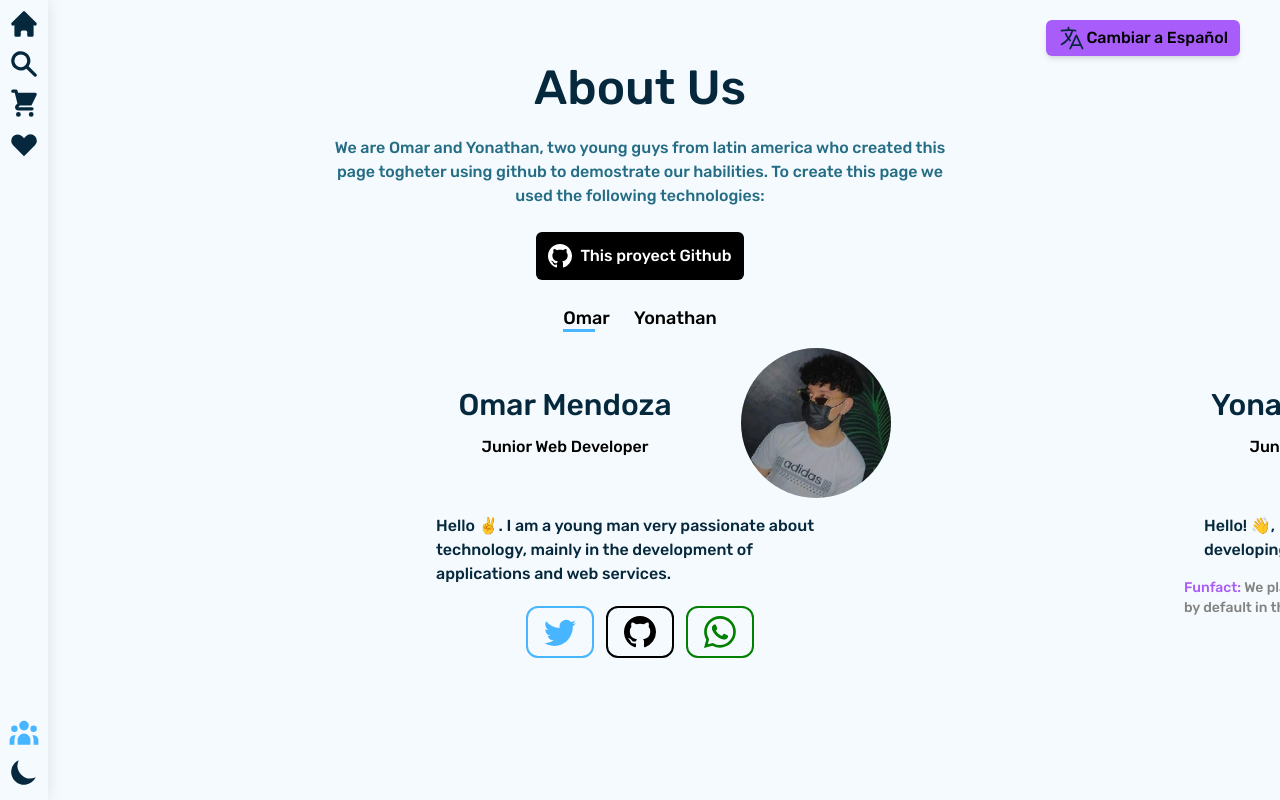
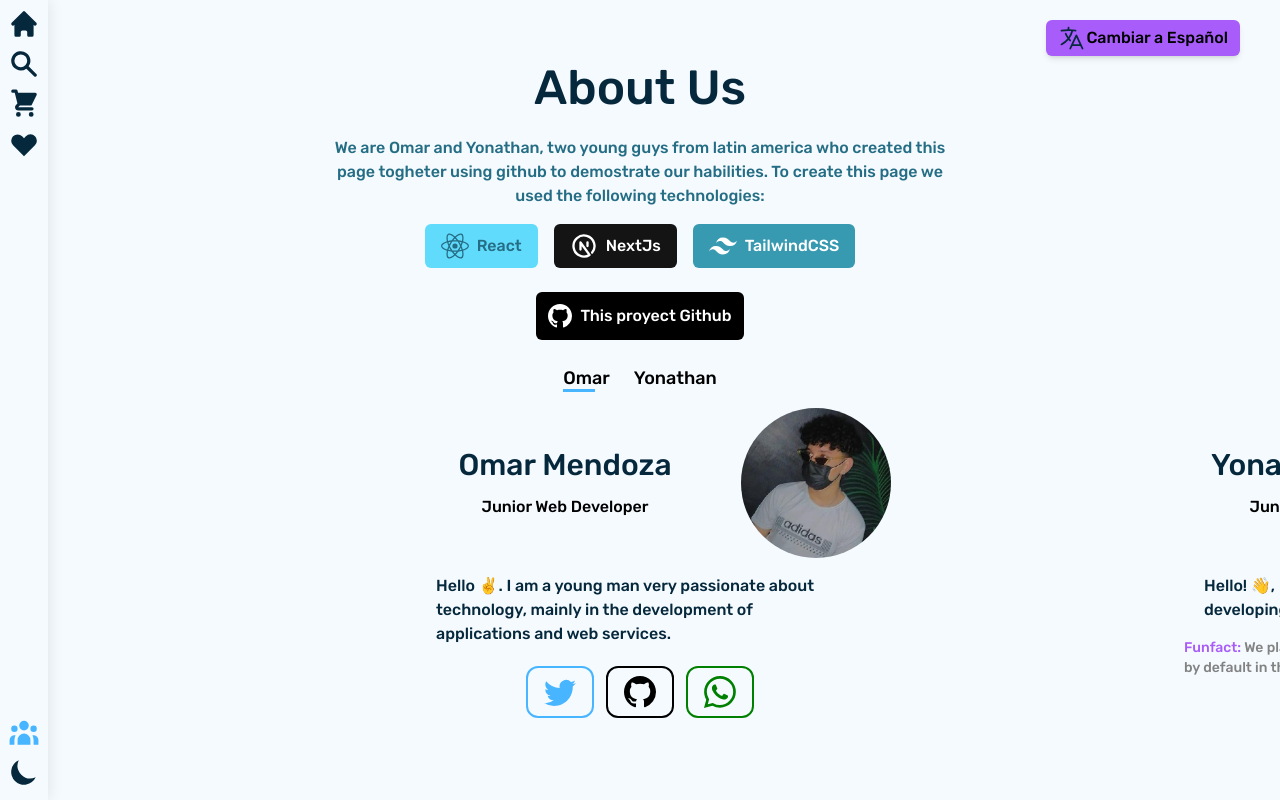
Before and after one commit to mendoza000/myshoes, a Next.js app: page /about_us in a window 1280 px wide. Built offline with nearby package versions, Linux system fonts and the light colour scheme; what next-redux-wrapper would draw is missing.

Commit message:
fixed some bugs

```diff
--- a/components/BottomNavbar.jsx
+++ b/components/BottomNavbar.jsx
@@ -10,14 +10,14 @@ const BottomNavbar = () => {
   return (
     <>
       {router.pathname !== "/product/[id]" && (
-        <div className="fixed bottom-0 min-w-full py-4 bottom-navbar custom-shadow bg-background_main_l md:hidden ">
+        <div className="fixed bottom-0 min-w-full py-4 bottom-navbar custom-shadow bg-background_main_l md:hidden z-20 dark:bg-fonts_main">
           <ul className="flex items-center justify-around min-w-full">
             <li>
               <Link href={"/"}>
                 <a>
                   <HiHome
                     className={`h-6 w-6 duration-300 ${
-                      route === "/" ? "fill-buttons_main" : "fill-fonts_main"
+                      route === "/" ? "fill-buttons_main" : "fill-fonts_main dark:fill-background_main"
                     }`}
                   />
                 </a>
@@ -30,7 +30,7 @@ const BottomNavbar = () => {
                     className={`h-6 w-6 duration-300 ${
                       route === "/search"
                         ? "fill-buttons_main"
-                        : "fill-fonts_main"
+                        : "fill-fonts_main dark:fill-background_main"
                     }`}
                   />
                 </a>
@@ -43,7 +43,7 @@ const BottomNavbar = () => {
                     className={`h-6 w-6 duration-300 ${
                       route === "/favs"
                         ? "fill-buttons_main"
-                        : "fill-fonts_main"
+                        : "fill-fonts_main dark:fill-background_main"
                     }`}
                   />
                 </a>
@@ -56,7 +56,7 @@ const BottomNavbar = () => {
                     className={`h-6 w-6 duration-300 ${
                       route === "/cart"
                         ? "fill-buttons_main"
-                        : "fill-fonts_main"
+                        : "fill-fonts_main dark:fill-background_main"
                     }`}
                   />
                 </a>
--- a/components/Navbar.jsx
+++ b/components/Navbar.jsx
@@ -60,7 +60,7 @@ export default function Navbar() {
       >
         <div className="">
           <Link href={"/"}>
-            <a className="flex w-full" title='Home'>
+            <a className="flex w-full mt-4 md:mt-0" title='Home'>
               <HiHome
                 className={`h-8 w-8 mb-2 duration-300 ${route === "/"
                     ? "fill-buttons_main"
@@ -118,7 +118,7 @@ export default function Navbar() {
           </Link>
           <button onClick={handleChangeTheme} className='flex w-full' title='Toggle Theme'>
             <HiMoon
-              className={`h-8 w-8 mb-1 duration-300 dark:fill-background_main`}
+              className={`h-8 w-8 mb-4 md:mb-1 duration-300 dark:fill-background_main`}
             />
             <span className="content-center text-lg md:hidden dark:text-background_main_l ml-6  ">Toggle Theme</span>
           </button>
--- a/components/ui/ProductDescription.jsx
+++ b/components/ui/ProductDescription.jsx
@@ -28,7 +28,7 @@ export default function ProductDescription({ product, setIsBuying, amount, setAm
   return <section className="flex flex-col h-[37vh] md:min-h-[75%] my-auto lg:mr-10 custom-shadow lg:p-10 lg:pt-5 rounded-xl md:max-w-sm md:p-5 md:pt-0 lg:max-w-md dark:bg-bg_dark_o">
     <div className="flex flex-col w-full mt-6">
       <div className="w-full hidden md:flex text-xl justify-center mb-6">
-        <span>{product?.name}</span>
+        <span className='dark:text-background_main_l'>{product?.name}</span>
       </div>
       <div className="flex justify-between w-full mb-3">
         <div className="md:hidden">
@@ -40,7 +40,7 @@ export default function ProductDescription({ product, setIsBuying, amount, setAm
           </span>
         </div>
         <div className="hidden md:block">
-          <h3 className="inline ml-4 text-3xl font-bold text-fonts_main">
+          <h3 className="inline ml-4 text-3xl font-bold text-fonts_main dark:text-background_main_l">
             ${(product.price * amount).toString().split(".")[0]}
           </h3>
           <span className="inline text-lg text-fonts_main dark:text-background_main_l">
@@ -54,7 +54,7 @@ export default function ProductDescription({ product, setIsBuying, amount, setAm
         <div className="flex items-center mr-4">
           {product.rating.map((star, index) => {
             if (star)
-              return <HiStar key={index} className="fill-fonts_main" />;
+              return <HiStar key={index} className="fill-fonts_main dark:fill-background_main_l" />;
             return <HiOutlineStar key={index} />;
           })}
         </div>
--- a/pages/about_us.js
+++ b/pages/about_us.js
@@ -1,8 +1,10 @@
 import React, { useState } from "react";
 import { HiLanguage } from "react-icons/hi2";
 import { BsGithub } from "react-icons/bs";
+import { TbBrandNextjs } from "react-icons/tb";
 import data from "./api/about.json"
 import Person from "@components/about/Person";
+import { SiReact, SiTailwindcss } from "react-icons/si";
 
 export default function About_us() {
   const [language, setLanguage] = useState("en");
@@ -29,6 +31,20 @@ export default function About_us() {
         <h3 className="max-w-screen-sm mx-auto">
           {data[language].description}
         </h3>
+        <div className='w-1/2 mx-auto flex flex-wrap gap-4 justify-center mt-4'>
+          <div className='rounded-md flex text-fonts_secondary items-center gap-2 px-4 py-2 bg-[#61DBFB]'>
+            <SiReact className='h-7 w-7' />
+            <span className='text-cl'>React</span>
+          </div>
+          <div className='rounded-md flex text-[white] items-center gap-2 px-4 py-2 bg-[rgb(20,20,20)]'>
+            <TbBrandNextjs className='h-7 w-7' />
+            <span className='text-cl'>NextJs</span>
+          </div>
+          <div className='rounded-md flex text-[white] items-center gap-2 px-4 py-2 bg-[rgb(55,154,177)]'>
+            <SiTailwindcss className='h-7 w-7' />
+            <span className='text-cl'>TailwindCSS</span>
+          </div>
+        </div>
 
       </div>
       <div className="w-full mt-6 ">
@@ -52,11 +68,10 @@ export default function About_us() {
           </button>
           <span
             className={`w-8 h-[3px] transition-all bg-buttons_main absolute bottom-0
-        ${
-          currentPerson === "omar"
-            ? "left-0 translate-x-0"
-            : "left-[calc(100%-4rem)] w-16 translate-x-0"
-        }`}
+        ${currentPerson === "omar"
+                ? "left-0 translate-x-0"
+                : "left-[calc(100%-4rem)] w-16 translate-x-0"
+              }`}
           />
         </div>
       </div>
--- a/pages/cart.js
+++ b/pages/cart.js
@@ -18,7 +18,7 @@ const Cart = () => {
   }, [cart]);
 
   return (
-    <div className="container min-h-screen pb-20 bg-background_main animate__animated animate__fadeIn animate__faster md:min-w-[calc(100vw-50px)] md:ml-auto dark:bg-bg_dark">
+    <div className="container min-h-screen pb-20 bg-background_main animate__animated animate__fadeIn animate__faster mx-auto md:min-w-[calc(100vw-50px)] md:ml-auto dark:bg-bg_dark">
       <div className="lg:max-w-4xl md:mx-auto md:max-w-2xl dark:bg-bg_dark">
         <div className="flex items-center justify-center px-6 py-4">
           <h1 className="text-3xl font-bold text-center md:mt-5 fill-fonts_main dark:text-background_main_l">
--- a/pages/index.js
+++ b/pages/index.js
@@ -48,7 +48,7 @@ export default function Home() {
           <Slider />
           <div
             id="shop"
-            className="flex items-center gap-6 ml-5 md:max-w-[70rem] md:mx-auto dark:text-background_main_l"
+            className="flex items-center gap-6 md:max-w-[70rem] mx-auto dark:text-background_main_l"
           >
             <h3 className="flex items-center py-1 pr-4 text-xl font-semibold text-center border-b-2 border-b-buttons_main">
               News
--- a/pages/search.js
+++ b/pages/search.js
@@ -65,7 +65,7 @@ export default function Search() {
   }, [filters]); //eslint-disable-line
 
   return (
-    <section className="flex flex-col w-screen mb-12 overflow-x-hidden md:w-[calc(100vw-50px)] md:ml-auto">
+    <section className="flex flex-col w-full pb-20 overflow-x-hidden md:w-[calc(100vw-50px)] md:ml-auto">
       <div className="flex items-end justify-center w-full shadow-md pt-12">
         <div className="relative w-4/5 mb-4 ">
           <input
```
